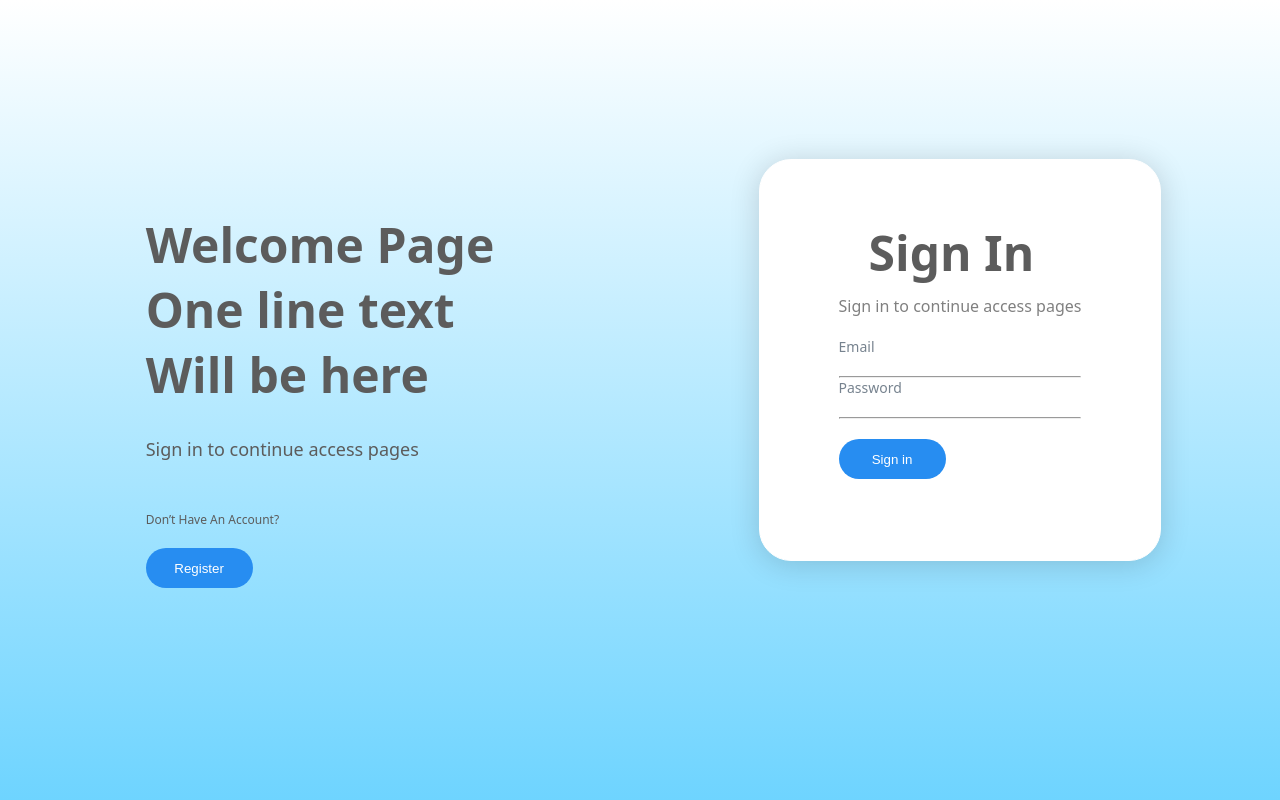
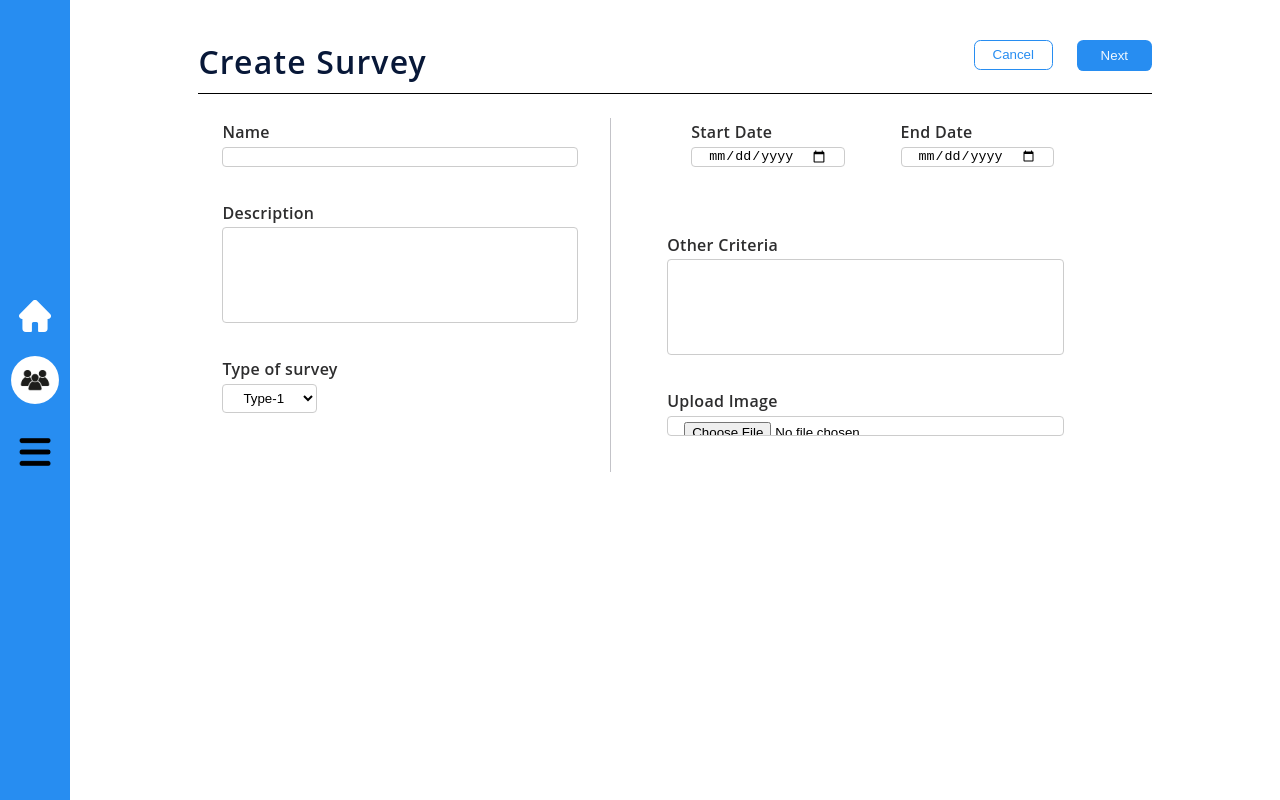
Before and after one commit to shubham34rathod/Project_Survey, a React (Create React App) app in the folder FrontEnd/: page /list-survey/create in a window 1280 px wide. Built offline with nearby package versions, Linux system fonts and the light colour scheme.

Commit message:
Added routes to the pages

```diff
--- a/FrontEnd/src/Pages/AddQuiz.js
+++ b/FrontEnd/src/Pages/AddQuiz.js
@@ -4,9 +4,11 @@ import Sidebar from "./Sidebar";
 import left_arrow from "../images/left-arrow.jpg"
 import  settings from "../images/gear.jpg"
 import '../styles/addQuiz.css'
+import { useNavigate } from "react-router-dom";
 
 function AddQuiz()
 {
+    const navigate = useNavigate()
     return <>
         <Header></Header>
         <Sidebar></Sidebar>
@@ -18,7 +20,9 @@ function AddQuiz()
                         <p className="create">Create Questions</p>
                     </div>
                     <div className="rec2">
-                        <button className="preview">Preview</button>
+                        <button onClick={()=>{
+                            navigate('/list-survey/create/questions/preview')
+                        }} className="preview">Preview</button>
                         <button className="save">Save</button>
                     </div>
                 </div>
--- a/FrontEnd/src/Pages/CreateSurvey.js
+++ b/FrontEnd/src/Pages/CreateSurvey.js
@@ -3,9 +3,10 @@ import Sidebar from "./Sidebar";
 import '../styles/surveylist.css'
 import '../styles/create-survey.css'
 import '../styles/header.css'
+import { Outlet, useNavigate } from "react-router-dom";
 
 export default function CreateSurvey() {
-
+const navigate = useNavigate()
 
     return <>
         <div className='container'>
@@ -15,10 +16,14 @@ export default function CreateSurvey() {
                     <div className="text">Create Survey</div>
                     <div className="util">
                         <div id="cancel-btn">
-                            <button>Cancel</button>
+                            <button onClick={()=>{
+                                navigate(-1)
+                            }}>Cancel</button>
                         </div>
                         <div id="next-btn">
-                            <button>Next</button>
+                            <button onClick={()=>{
+                                navigate('/list-survey/create/questions')
+                            }}>Next</button>
                         </div>
                     </div>
                 </header>
--- a/FrontEnd/src/Pages/PreviewSurvey.js
+++ b/FrontEnd/src/Pages/PreviewSurvey.js
@@ -1,9 +1,11 @@
 import React from 'react'
 import Sidebar from './Sidebar'
 import '../styles/preview-survey.css'
+import { useNavigate } from 'react-router-dom'
 
 
 export default function PreviewSurvey(){
+    const navigate = useNavigate()
     return <>
     <div className='container'>
         <Sidebar />
@@ -15,7 +17,9 @@ export default function PreviewSurvey(){
                 </div>
                 <div className='util'>
                 <div id="close-prev-btn">
-                            <button>Close Preview</button>
+                            <button onClick={()=>{
+                                navigate(-1)
+                            }}>Close Preview</button>
                         </div>
                         <div id="save-btn">
                             <button>Save</button>
--- a/FrontEnd/src/Pages/Register.js
+++ b/FrontEnd/src/Pages/Register.js
@@ -1,8 +1,10 @@
 import React from "react";
 import "../styles/register.css"
+import { useNavigate } from "react-router-dom";
 
 function Register()
 {
+    const navigate = useNavigate()
     return <>
         <div className="grandParent">
             <div className="p1">
@@ -12,7 +14,9 @@ function Register()
                     <p className="para1">Sign in to continue access pages</p>
                     <p className="para2">Already Have An Account</p>
                     <form action="#" method="post">
-                        <button className="signin_btn">Sign In</button>
+                        <button onClick={()=>{
+                            navigate("/")
+                        }} className="signin_btn">Sign In</button>
                     </form>
                 </div>
             </div>
@@ -67,7 +71,9 @@ function Register()
                                     </div>
                                 </div>
                                 <div>
-                                    <button type="submit" className="register_btn" style={{position:"relative",right:"80px"}}>Register</button>
+                                    <button onClick={()=>{
+                                        navigate('/')
+                                    }} type="submit" className="register_btn" style={{position:"relative",right:"80px"}}>Register</button>
                                 </div>
                             </div>
                         </form>
--- a/FrontEnd/src/Pages/SignIn.js
+++ b/FrontEnd/src/Pages/SignIn.js
@@ -1,8 +1,10 @@
 import React from "react";
 import "../styles/signIn.css"
+import { useNavigate } from "react-router-dom";
 
 function SignIn()
 {
+    const navigate = useNavigate()
     return <>
         <div className="box">
             {/* <div id="tmp"></div> */}
@@ -15,7 +17,9 @@ function SignIn()
                     <p id="l1">Sign in to continue access pages</p>
                     <p id="l2">Don’t Have An Account?</p>
                     <form action="#" method="post">
-                        <button className="register_btn">Register</button>
+                        <button onClick={()=>{
+                            navigate('register')
+                        }} className="register_btn">Register</button>
                     </form>
                 </div>
             </div>
@@ -36,7 +40,9 @@ function SignIn()
                                 <hr style={{marginTop:"0px"}}/>
                             </div>
                             <div>
-                                <button type="Submit" className="signin_btn" >Sign in</button>
+                                <button onClick={()=>{
+                                    navigate("list-survey")
+                                }} type="Submit" className="signin_btn" >Sign in</button>
                             </div>
                         </form>
                     </div>
--- a/FrontEnd/src/Pages/SurveyList.js
+++ b/FrontEnd/src/Pages/SurveyList.js
@@ -4,6 +4,7 @@ import '../styles/surveylist.css'
 //import axios from 'axios'
 import Survey from './Survey'
 import '../styles/header.css'
+import { Outlet, useNavigate } from 'react-router-dom'
 const config = require('../config/config')
 
 const user = [{
@@ -29,6 +30,7 @@ const user = [{
 }]
 
 export default function SurveyList() {
+    const navigate = useNavigate()
 
     // const [data, setData] = useState([])
 
@@ -55,7 +57,9 @@ export default function SurveyList() {
                         <div id='sort'></div>
                         <div id='filter'></div>
                         <div id='create-btn'>
-                            <button>Create</button>
+                            <button onClick={()=>{
+                                navigate('/list-survey/create')
+                            }}>Create</button>
                         </div>
                     </div>
                 </header>
@@ -77,6 +81,7 @@ export default function SurveyList() {
                     </table>
                 </div>
             </div>
+
         </div>
     </>
 }
--- a/FrontEnd/src/router/AppRouter.js
+++ b/FrontEnd/src/router/AppRouter.js
@@ -5,6 +5,7 @@ import SignIn from '../Pages/SignIn';
 import Register from '../Pages/Register';
 import SurveyList from '../Pages/SurveyList';
 import PreviewSurvey from '../Pages/PreviewSurvey';
+import AddQuiz from '../Pages/AddQuiz';
 
 export default function AppRouter(){
     return<>
@@ -12,9 +13,10 @@ export default function AppRouter(){
             <Routes>
                 <Route path='/' element={<SignIn/>}/>
                 <Route path='register' element={<Register/>}/>
-                <Route path='create' element={<CreateSurvey/>}/>
-                <Route path='list-survey' element={<SurveyList/>}/>
-                <Route path='preview' element={<PreviewSurvey/>}/>
+                <Route path='/list-survey' element={<SurveyList/>}/>
+                <Route path='/list-survey/create' element={<CreateSurvey/>}/>
+                <Route path='/list-survey/create/questions' element={<AddQuiz/>}/>
+                <Route path='/list-survey/create/questions/preview' element={<PreviewSurvey/>}/>
                 <Route path='*' element={<SignIn/>}/>
             </Routes>
         </BrowserRouter>
```
